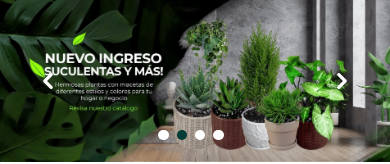
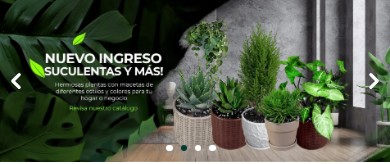
Before and after one commit to EsquinaVerdePlantas/CLIENT, a React (Vite) app: page / in a window 390 px wide. Shown: the top 164 px of the page. Built offline with nearby package versions, Linux system fonts and the light colour scheme.

Commit message:
fix estilos mobile

```diff
--- a/src/components/Slider/slider.css
+++ b/src/components/Slider/slider.css
@@ -9,7 +9,6 @@
     display: flex;
     justify-content: space-between;
     width: 100%;
-    padding: 0 2rem;
 }
 .swiper-button-prev,
 .swiper-button-next{
@@ -19,14 +18,14 @@
 }
 .swiper-pagination{
     position: absolute;
-    bottom: 1rem;
+    bottom: 0.3rem;
     width: 100%;
     text-align: center;
     z-index: 1;
 }
 .swiper-pagination-bullet{
-    width: 0.65rem;
-    height: 0.65rem;
+    width: 0.4rem;
+    height: 0.4rem;
     border-radius: 50%;
     margin-right: 0.5rem;
     display: inline-block;
@@ -38,6 +37,13 @@
 }
 
 @media (min-width:768px) {
+    .swiper-pagination{
+        bottom: 1rem;
+    }
+    .swiper-pagination-bullet{
+        width: 0.65rem;
+        height: 0.65rem;
+    }
     .swiper-button-prev,
     .swiper-button-next{
         font-size: 3rem;
@@ -45,6 +51,9 @@
 }
 
 @media (min-width:1024px) {
+    .swipper-buttons{
+        padding: 0 2rem;
+    }
     .swiper-button-prev,
     .swiper-button-next{
         font-size: 3.5rem;
```
